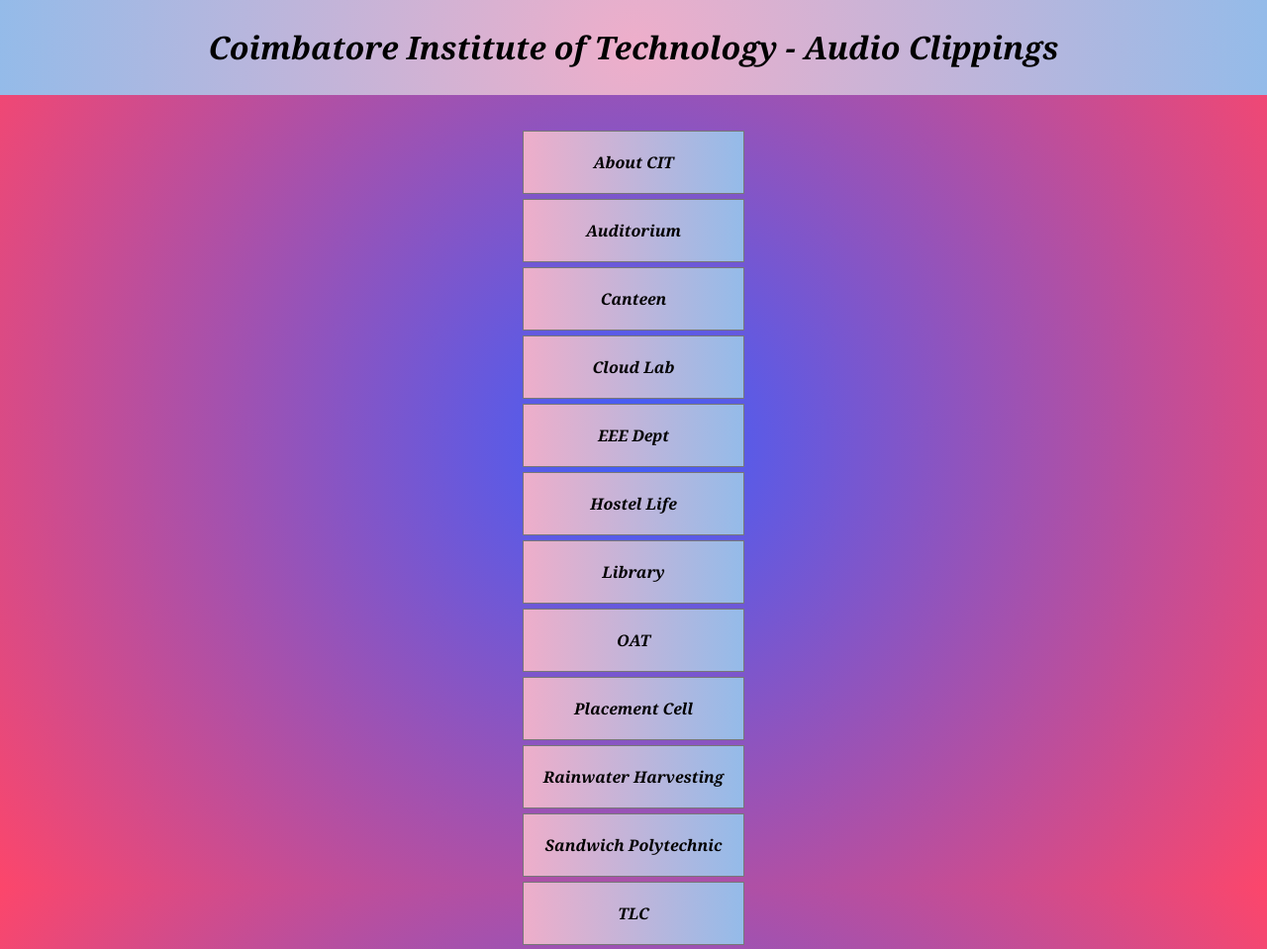
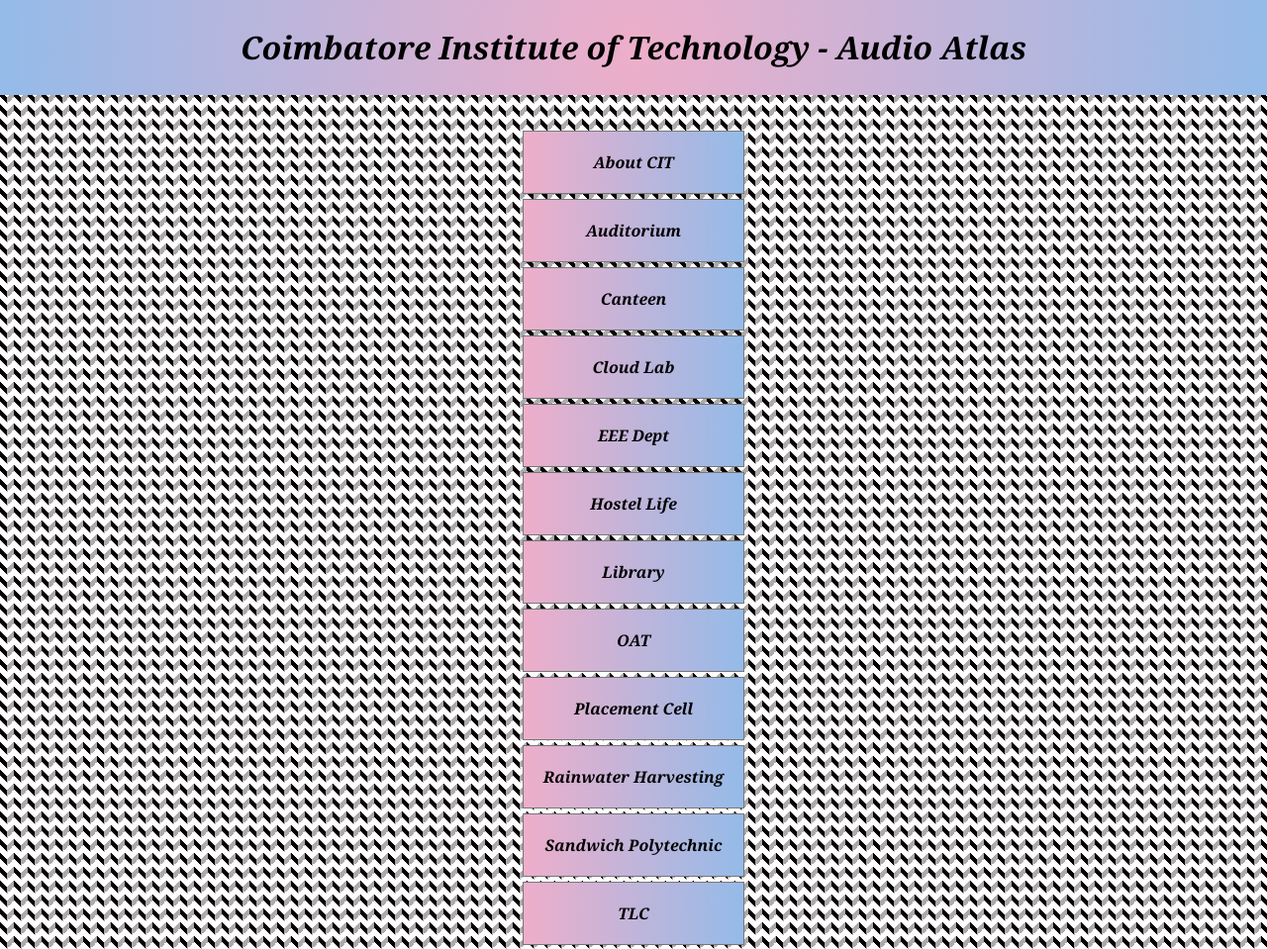
Before and after one commit to CIT-CNS/Audio-Clippings, a plain HTML site: page index.html in a window 1280 px wide. Shown: the whole page at 99% size. Drawn offline with Linux system fonts and the light colour scheme.

Commit message:
index.html

```diff
--- a/index.html
+++ b/index.html
@@ -3,16 +3,15 @@
 <head>
     <meta charset="UTF-8">
     <meta name="viewport" content="width=device-width, initial-scale=1.0">
-    <title>Audio Clippings</title>
+    <title>Audio Atlas</title>
     <style>
         body {
             margin: 0;
             padding: 0;
             font-family: 'Arial', sans-serif;
-            background-size: cover;
-            background-repeat: no-repeat;
-            background: rgb(63,94,251);
-            background: radial-gradient(circle, rgba(63,94,251,1) 0%, rgba(252,70,107,1) 100%);
+            background-color: #ffffff;
+            opacity: 1;
+            background: linear-gradient(135deg, #07000255 25%, transparent 25%) -7px 0/ 14px 14px, linear-gradient(225deg, #070002 25%, transparent 25%) -7px 0/ 14px 14px, linear-gradient(315deg, #07000255 25%, transparent 25%) 0px 0/ 14px 14px, linear-gradient(45deg, #070002 25%, #ffffff 25%) 0px 0/ 14px 14px;
         }
 
         #footer {
@@ -104,7 +103,7 @@
 </head>
 <body>
     <div id="header">
-        <h1>Coimbatore Institute of Technology - Audio Clippings</h1>
+        <h1>Coimbatore Institute of Technology - Audio Atlas</h1>
     </div>
     <div id="audio">
         <div id="navigation">
```
